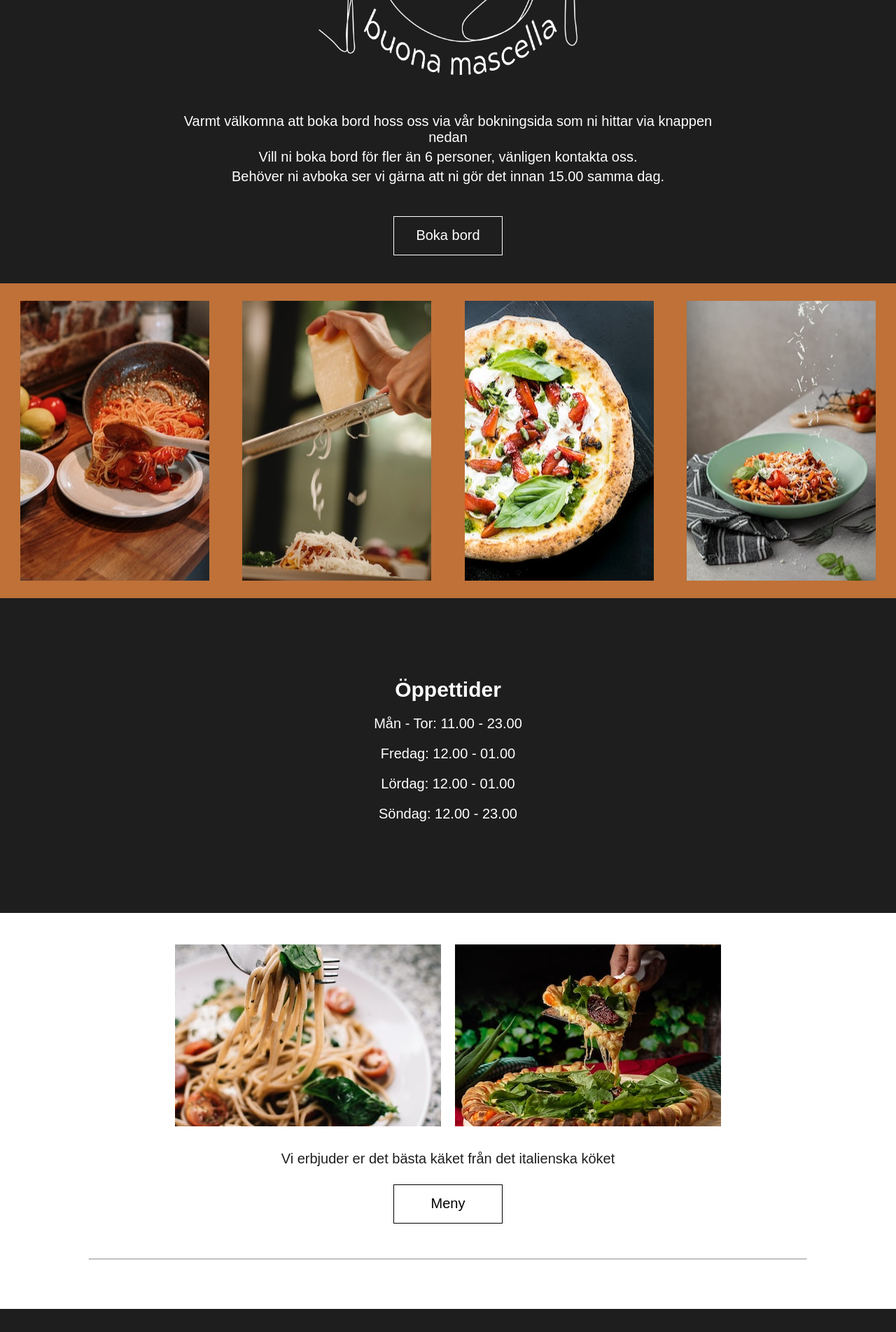
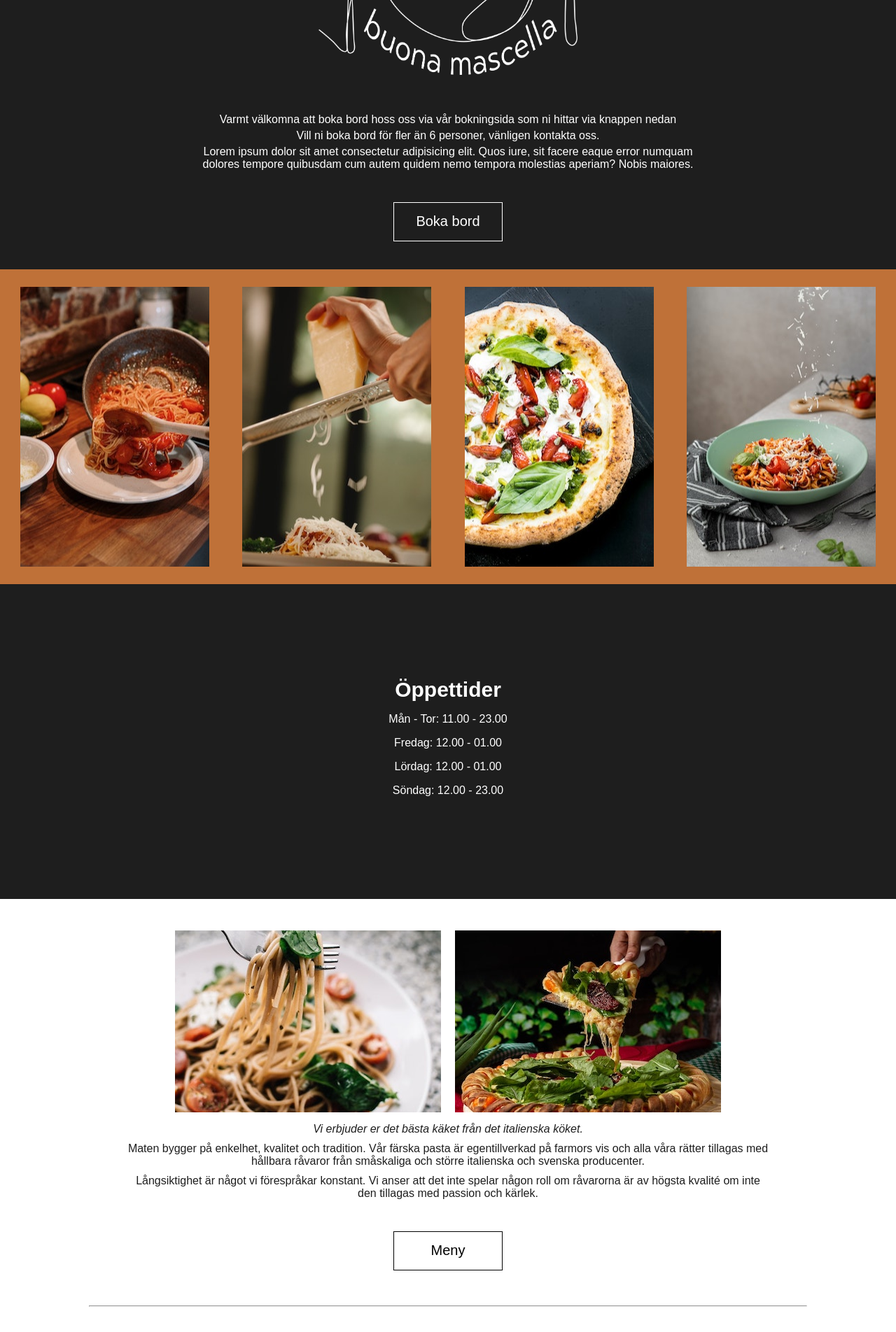
Before and after one commit to fcanberger/GruppJSF, a React (Create React App) app: page / in a window 1280 px wide. Shown: the part 1124-3028 px from the top of the page at 70% size. Built offline with nearby package versions, Linux system fonts and the light colour scheme; a web font is replaced by a local one.

Commit message:
thankyou and error page

```diff
--- a/src/App.tsx
+++ b/src/App.tsx
@@ -11,6 +11,8 @@ import { Admin } from "./components/Pages/Admin";
 import { Reservation } from "./components/Pages/Reservation";
 import { NotFound } from "./components/Pages/NotFound";
 import { Footer } from "./components/Pages/Footer";
+import { ErrorBooking } from "./components/Pages/ErrorBooking";
+import { Thanks } from "./components/Pages/Thanks";
 
 function App() {
   return (
@@ -23,6 +25,8 @@ function App() {
           <Route path="/contact" element={<Contact />}></Route>
           <Route path="/admin" element={<Admin />}></Route>
           <Route path="*" element={<NotFound />}></Route>
+          <Route path="/error-booking" element={<ErrorBooking />}></Route>
+          <Route path="/thanks" element={<Thanks />}></Route>
           <Route path="/Reservation" element={<Reservation />}></Route>
         </Route>
       </Routes>
--- a/src/components/Pages/Booking.tsx
+++ b/src/components/Pages/Booking.tsx
@@ -3,6 +3,7 @@ import React, { useEffect, useState } from "react";
 import { ICustomers } from "../../models/ICustomers";
 import DatePicker from "sassy-datepicker";
 import { IReservations } from "../../models/IReservations";
+import { Link, useNavigate } from "react-router-dom";
 
 export const Booking = () => {
   // STATES
@@ -20,6 +21,9 @@ export const Booking = () => {
   const [dateError, setDateError] = useState(false);
   const [errorMsg, setErrorMsg] = useState("");
   const [GDPR, setGDPR] = useState(false);
+
+  //USENAVIGATE
+  const navigate = useNavigate();
 
   // IF DATE, TIME, AMOUNT IS CHOOSEN
   useEffect(() => {
@@ -183,9 +187,11 @@ export const Booking = () => {
       .post("http://localhost:8000/booking", newBooking)
       .then((response) => {
         console.log("axios - response.data", response.data);
+        navigate("/thanks", { replace: true });
       })
       .catch((error) => {
-        console.log(error);
+        console.log("error", error);
+        <Link to="/error-booking"></Link>;
       });
   };
 
--- /dev/null
+++ b/src/components/Pages/ErrorBooking.tsx
@@ -0,0 +1,3 @@
+export const ErrorBooking = () => {
+  return <div>NÅGONTING GICK FEL MED DIN BOKNING</div>;
+};
--- a/src/components/Pages/Home.tsx
+++ b/src/components/Pages/Home.tsx
@@ -27,8 +27,9 @@ export const Home = () => {
               Vill ni boka bord för fler än 6 personer, vänligen kontakta oss.
             </p>
             <p>
-              Behöver ni avboka ser vi gärna att ni gör det innan 15.00 samma
-              dag.
+              Lorem ipsum dolor sit amet consectetur adipisicing elit. Quos
+              iure, sit facere eaque error numquam dolores tempore quibusdam cum
+              autem quidem nemo tempora molestias aperiam? Nobis maiores.
             </p>
           </div>
           <div className="btn-booking">
@@ -67,7 +68,18 @@ export const Home = () => {
             <div className="image-six"></div>
             <div className="image-seven"></div>
           </div>
-          <p>Vi erbjuder er det bästa käket från det italienska köket</p>
+          <p>Vi erbjuder er det bästa käket från det italienska köket.</p>
+          <p>
+            Maten bygger på enkelhet, kvalitet och tradition. Vår färska pasta
+            är egentillverkad på farmors vis och alla våra rätter tillagas med
+            hållbara råvaror från småskaliga och större italienska och svenska
+            producenter.
+          </p>
+          <p>
+            Långsiktighet är något vi förespråkar konstant. Vi anser att det
+            inte spelar någon roll om råvarorna är av högsta kvalité om inte den
+            tillagas med passion och kärlek.
+          </p>
           <div className="btn-meny">
             <Link to="/meny">Meny</Link>
           </div>
--- /dev/null
+++ b/src/components/Pages/Thanks.tsx
@@ -0,0 +1,3 @@
+export const Thanks = () => {
+  return <div>Tack för din bokning</div>;
+};
--- a/src/styles/home.scss
+++ b/src/styles/home.scss
@@ -1,3 +1,4 @@
+
 .hero-image {
   background-image: url(../assets/hero-mobile.jpg);
   width: 100%;
@@ -39,7 +40,8 @@
       padding-top: 50px;
     }
     p {
-      margin: 5px;
+      margin: 10px;
+      padding: 0px 40px;
     }
     .btn-booking {
       width: 100px;
@@ -137,13 +139,7 @@
 
       }
     }
-    // .opening-image-container {
-    //   background-image: url(../assets/people-mobile.jpg);
-    //   background-repeat: no-repeat;
-    //   margin: 20px 0px;
-    //   height: 400px;
-    //   width: 100%;
-    // }
+
   }
   .meny-container {
     background-color: #f0f0f0;
@@ -152,6 +148,18 @@
     align-items: center;
     width: 100%;
     // height: 500px;
+    p {
+      color: #1e1e1e;
+      margin: 10px;
+      padding: 0px 40px;
+      text-align: center;
+    }
+    p:first-of-type{
+      font-style: italic;
+    }
+    p:last-of-type{
+      margin-bottom: 40px;
+    }
     .meny-images-container {
       max-width: 800px;
       // padding: 15px;
@@ -178,12 +186,7 @@
         background-position: center;
       }
     }
-    p {
-      color: #1e1e1e;
-      padding: 25px;
-      margin: 0px;
-      text-align: center;
-    }
+
     .btn-meny {
       width: 100px;
       height: 30px;
@@ -279,14 +282,8 @@
         }
       }
     }
-    // .opening-hours-container {
-    //   display: flex;
-    //   flex-direction: row;
-    //   justify-content: space-between;
-    //   align-items: center;
-    //   max-width: 800px;
+
       .opening-info {
-        // margin-left: 70px;
         h4 {
           font-size: 24px;
           margin: 5px 0px;
@@ -295,17 +292,15 @@
           font-size: 18px;
         }
       }
-      // .opening-image-container {
-      //   background-image: url(../assets/twopeople.jpg);
-      //   background-repeat: no-repeat;
-      //   margin: 20px 0px;
-      //   height: 300px;
-      //   width: 400px;
-      // }
-    // }
     .meny-container {
       background-color: white;
-
+      p {
+        color: #1e1e1e;
+        padding: 5px 60px;
+        margin: 0px;
+        text-align: center;
+        font-size: 1rem;
+      }
       .meny-images-container {
         max-width: 800px;
         display: flex;
@@ -323,12 +318,7 @@
           background-position: center;
         }
       }
-      p {
-        color: #1e1e1e;
-        padding: 25px;
-        margin: 0px;
-        text-align: center;
-      }
+
     }
     footer {
       p {
@@ -371,7 +361,7 @@
   .wrapper-home {
     .booking-container {
       p {
-        font-size: 20px;
+        font-size: 1rem;
       }
       .btn-booking {
         width: 150px;
@@ -433,8 +423,10 @@
     }
     .meny-container {
       padding-bottom: 40px;
+      width: auto;
       p {
-        font-size: 20px;
+        font-size: 1rem;
+        margin: 0px 120px;
       }
       .btn-meny {
         width: 150px;
@@ -456,7 +448,7 @@
           font-size: 30px;
         }
         p {
-          font-size: 20px;
+          font-size: 1rem;
         }
       }
       .opening-image-container {
```
